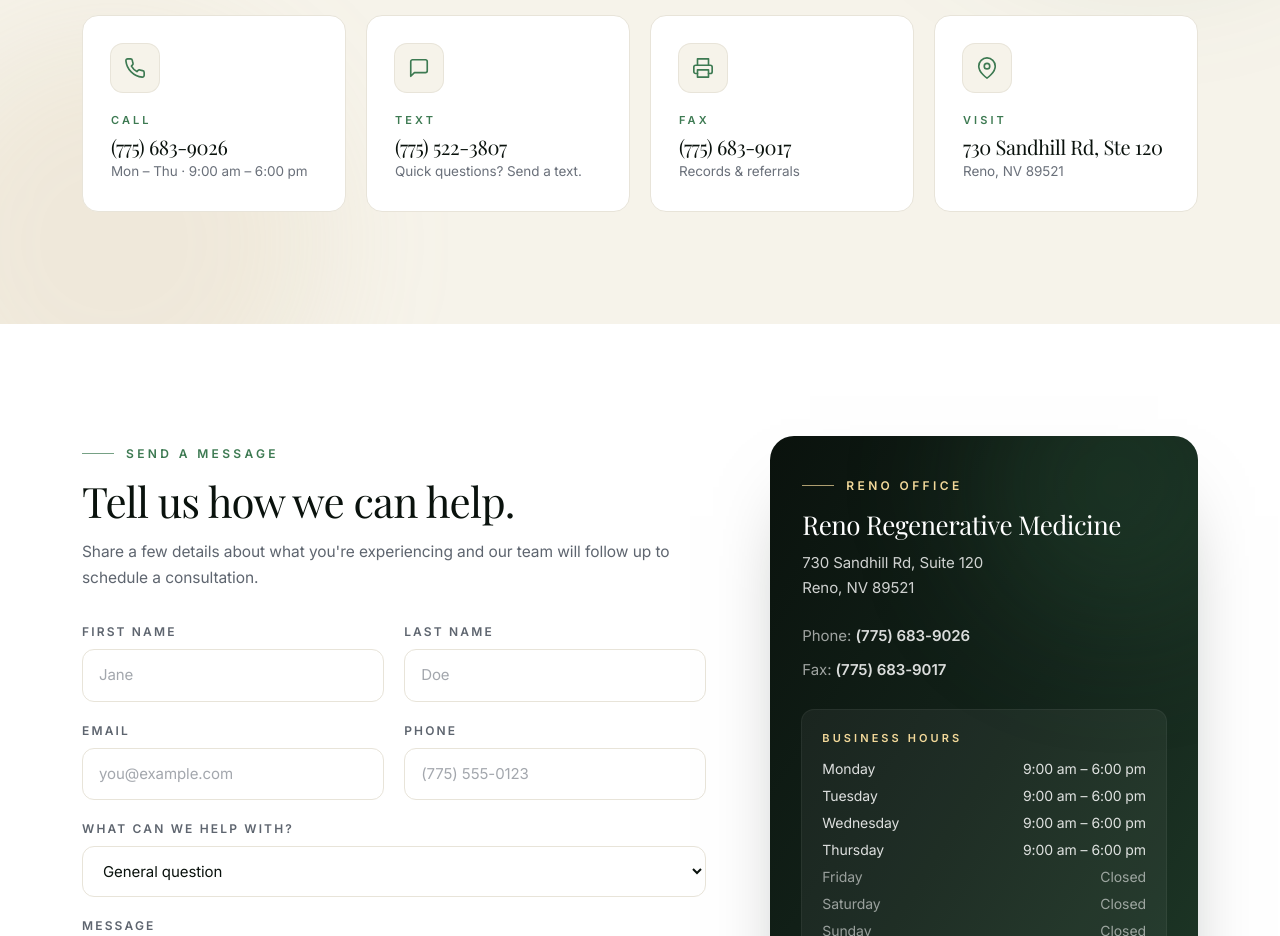
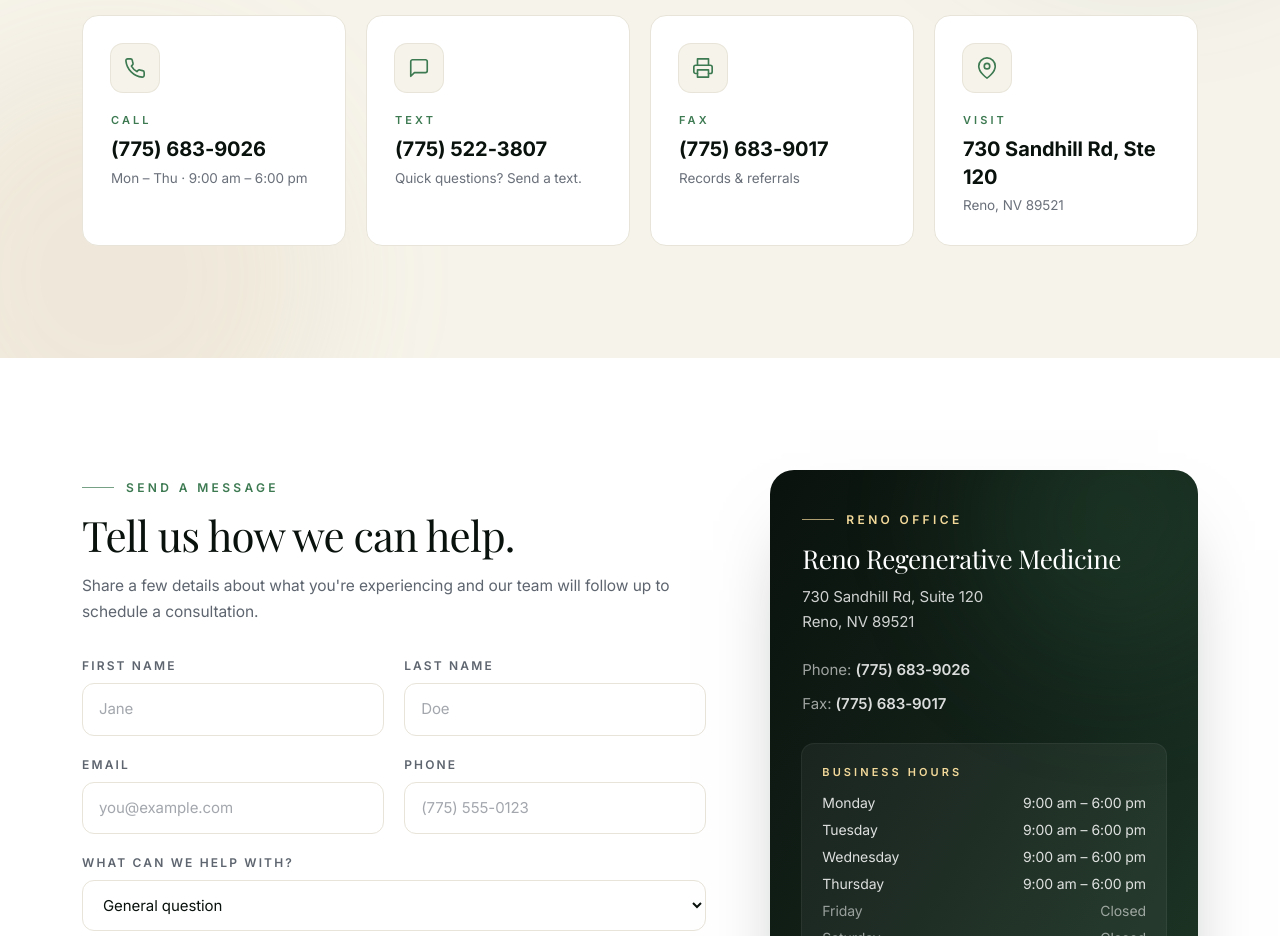
Before and after one commit to modfxmedia-ai/Reno-Regenerative-Medicine, a Next.js app: page /contact in a window 1280 px wide. Shown: the part 960-1896 px from the top of the page. Built offline with nearby package versions, Linux system fonts and the light colour scheme.

Commit message:
update contact page tweaks

```diff
--- a/app/contact/ContactBody.tsx
+++ b/app/contact/ContactBody.tsx
@@ -112,7 +112,7 @@
                 <p className="mt-5 text-[11px] font-semibold uppercase tracking-[0.28em] text-[#3d7a52]">
                   {c.label}
                 </p>
-                <p className="mt-2 font-serif-display text-[20px] leading-snug text-[#0a120d]">
+                <p className="mt-2 font-sans font-bold text-[20px] leading-snug text-[#0a120d]">
                   {c.title}
                 </p>
                 <p className="mt-1 text-[13.5px] leading-[1.6] text-[#1a2332]/65">
```
